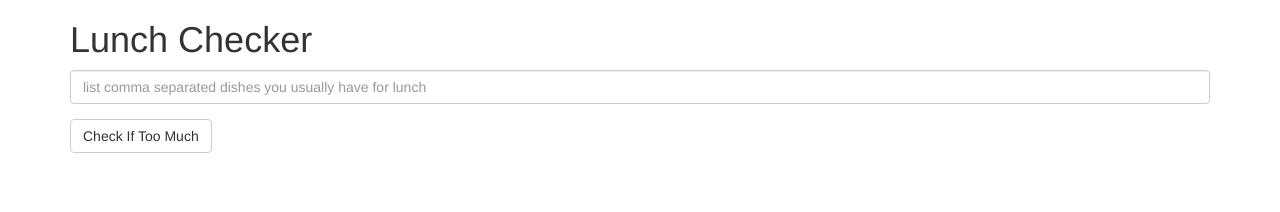
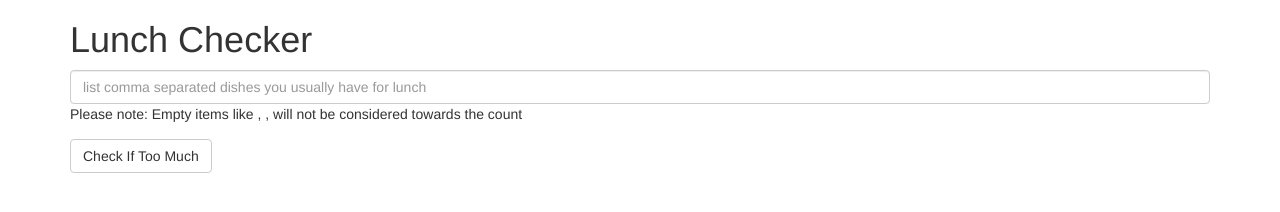
Before and after one commit to btlearning/angularcourse, a plain HTML site: page module1-solution/index.html in a window 1280 px wide. Drawn offline with Linux system fonts and the light colour scheme.

Commit message:
Add note

```diff
--- a/module1-solution/index.html
+++ b/module1-solution/index.html
@@ -22,6 +22,7 @@
         <input id="lunch-menu" type="text"
                placeholder="list comma separated dishes you usually have for lunch"
                class="form-control" ng-model="dishes">
+        <div>Please note: Empty items like , , will not be considered towards the count</div>
     </div>
     <div class="form-group">
         <button class="btn btn-default" ng-click="checkIfTooMuch();">Check If Too Much</button>
```
